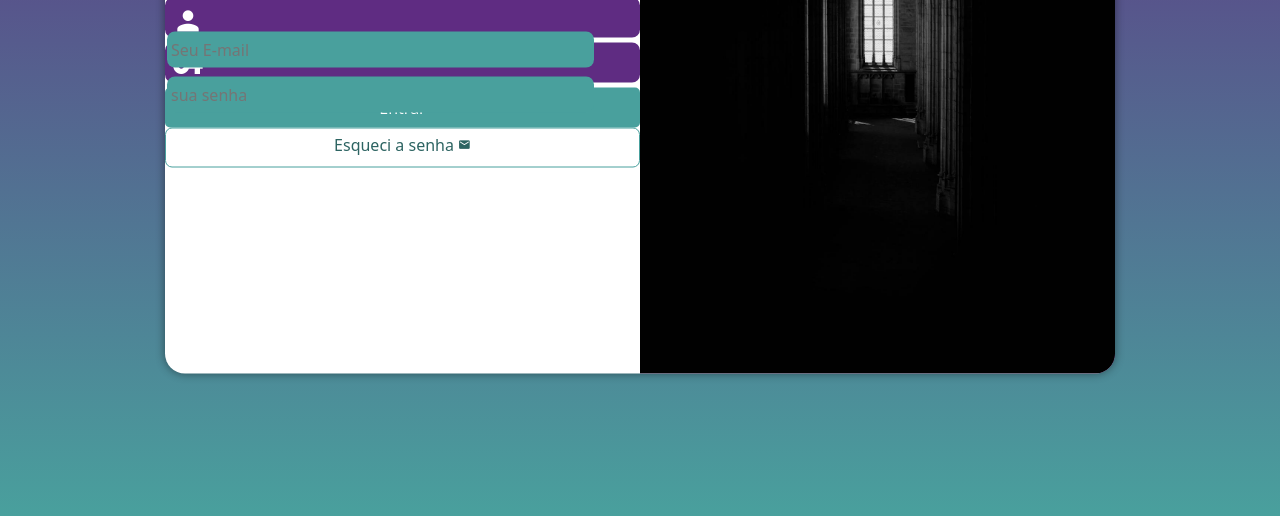
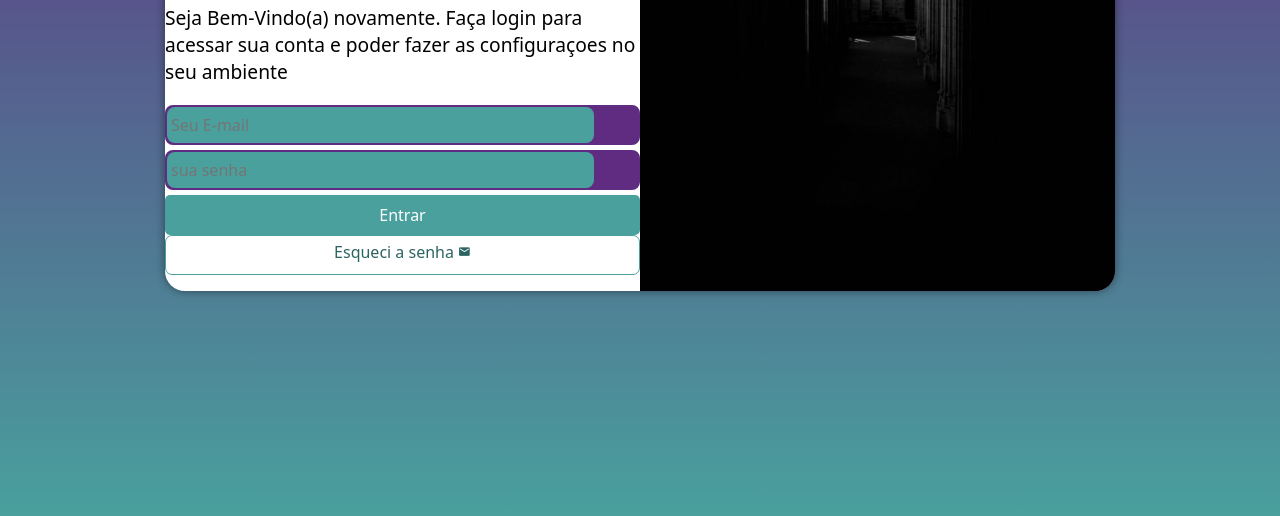
Before and after one commit to AllyssonBorgess/projeto-login, a plain HTML site: page index.html in a window 1280 px wide. Shown: the part 284-800 px from the top of the page. Drawn offline with Linux system fonts and the light colour scheme.

Commit message:
finalizei o projeto login

```diff
--- a/estilos/media-query.css
+++ b/estilos/media-query.css
@@ -7,6 +7,7 @@
 
     section#login {
         width: 80vw;
+
     }
 
     section#logim > div#imagem {
@@ -29,6 +30,7 @@
 
     section#login {
         width: 950px;
+        height: 350px;
     }
 
     section#login > div#imagem {
@@ -48,6 +50,7 @@
 
     div#formulario > p {
         font-size: 1.2em;
+        margin: 20px 0px;
     }
 
 }
--- a/estilos/style.css
+++ b/estilos/style.css
@@ -92,11 +92,15 @@ div.campo > input {
     font-size: 1em;
     width: calc(100% - 44px);
     height: 100%;
-    transform: translateY(-10px);
+    transform: translateY(-42px);
     border: 0px;
     border-radius: 8px;
     padding: 4px;
+}
 
+div.campo > input:focus-within {
+    background-color: white;
+    border: none;
 }
 
 form > input[type=submit] {
```
